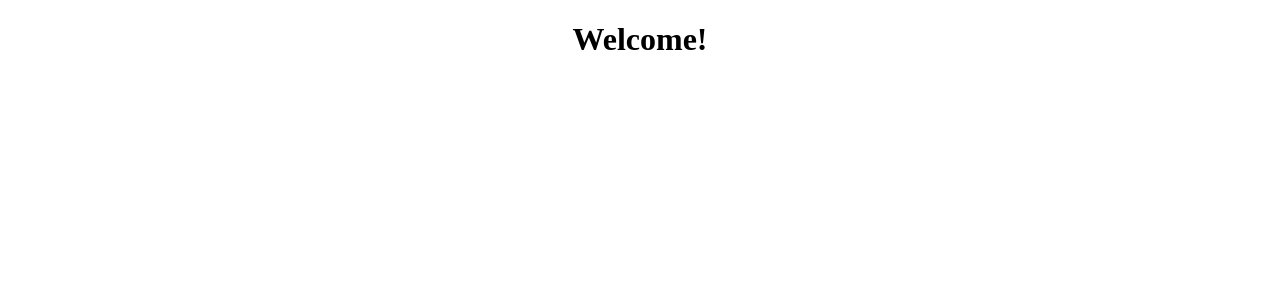
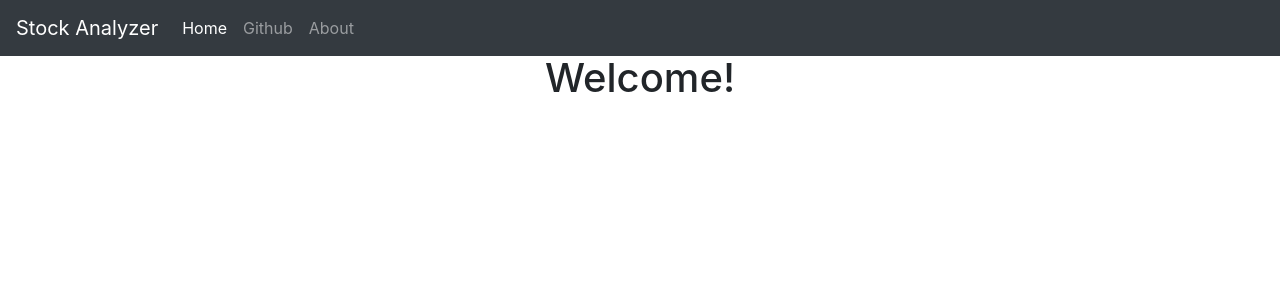
Before and after one commit to Radu-Raicea/Stock-Analyzer, a Flask app: page / in a window 1280 px wide. Before the commit the part shown is almost empty. Shown: the top 300 px of the page. Run offline with Flask 2, Linux system fonts and the light colour scheme; some libraries are stand-ins or nearby versions.

Commit message:
add page skeleton and navbar

```diff
--- a/flask/project/static/css/style.css
+++ b/flask/project/static/css/style.css
@@ -1,3 +1,3 @@
-body {
+/*body {
     margin: 10px;
-}
+}*/
--- /dev/null
+++ b/flask/project/templates/header.html
@@ -0,0 +1,43 @@
+<!DOCTYPE html>
+<html lang="en">
+<head>
+    <meta charset="UTF-8">
+    <meta name="viewport" content="width=device-width, initial-scale=1, shrink-to-fit=no">
+
+    <title>Stock Analyzer</title>
+
+    <link rel="stylesheet" href="https://maxcdn.bootstrapcdn.com/bootstrap/4.0.0-beta/css/bootstrap.min.css" integrity="sha384-/Y6pD6FV/Vv2HJnA6t+vslU6fwYXjCFtcEpHbNJ0lyAFsXTsjBbfaDjzALeQsN6M" crossorigin="anonymous">
+    <link rel="stylesheet" type="text/css" href="/static/css/style.css">
+</head>
+<body>
+    <header>
+        <nav class="navbar navbar-expand-lg navbar-dark bg-dark">
+            <a class="navbar-brand" href="/">Stock Analyzer</a>
+            <button class="navbar-toggler" type="button" data-toggle="collapse" data-target="#navbarSupportedContent" aria-controls="navbarSupportedContent" aria-expanded="false" aria-label="Toggle navigation">
+                <span class="navbar-toggler-icon"></span>
+            </button>
+
+            <div class="collapse navbar-collapse" id="navbarSupportedContent">
+                <ul class="navbar-nav mr-auto">
+                    <li class="nav-item active">
+                        <a class="nav-link" href="/">Home<span class="sr-only">(current)</span></a>
+                    </li>
+                    <li class="nav-item">
+                        <a class="nav-link" href="https://github.com/Radu-Raicea/Stock-Analyzer">Github</a>
+                    </li>
+                    <li class="nav-item">
+                        <a class="nav-link" href="/about">About</a>
+                    </li>
+                </ul>
+            </div>
+        </nav>
+    </header>
+
+    {% block body %}{% endblock %}
+
+    <script src="https://code.jquery.com/jquery-3.2.1.slim.min.js" integrity="sha384-KJ3o2DKtIkvYIK3UENzmM7KCkRr/rE9/Qpg6aAZGJwFDMVNA/GpGFF93hXpG5KkN" crossorigin="anonymous"></script>
+    <script src="https://maxcdn.bootstrapcdn.com/bootstrap/4.0.0-beta/js/bootstrap.min.js" integrity="sha384-h0AbiXch4ZDo7tp9hKZ4TsHbi047NrKGLO3SEJAg45jXxnGIfYzk4Si90RDIqNm1" crossorigin="anonymous"></script>
+
+</body>
+
+</html>
--- a/flask/project/templates/index.html
+++ b/flask/project/templates/index.html
@@ -1,14 +1,9 @@
-<!DOCTYPE html>
-<html>
-    <head>
-        <meta charset="UTF-8">
-        <title>Stock Analyzer</title>
-        <link rel="stylesheet" type="text/css" href="/static/css/style.css">
-    </head>
+{% extends "header.html" %}
 
-    <body>
-        <center>
-            <h1>Welcome!</h1>
-        </center>
-    </body>
-</html>
+{% block body %}
+
+<center>
+    <h1>Welcome!</h1>
+</center>
+
+{% endblock %}
```
